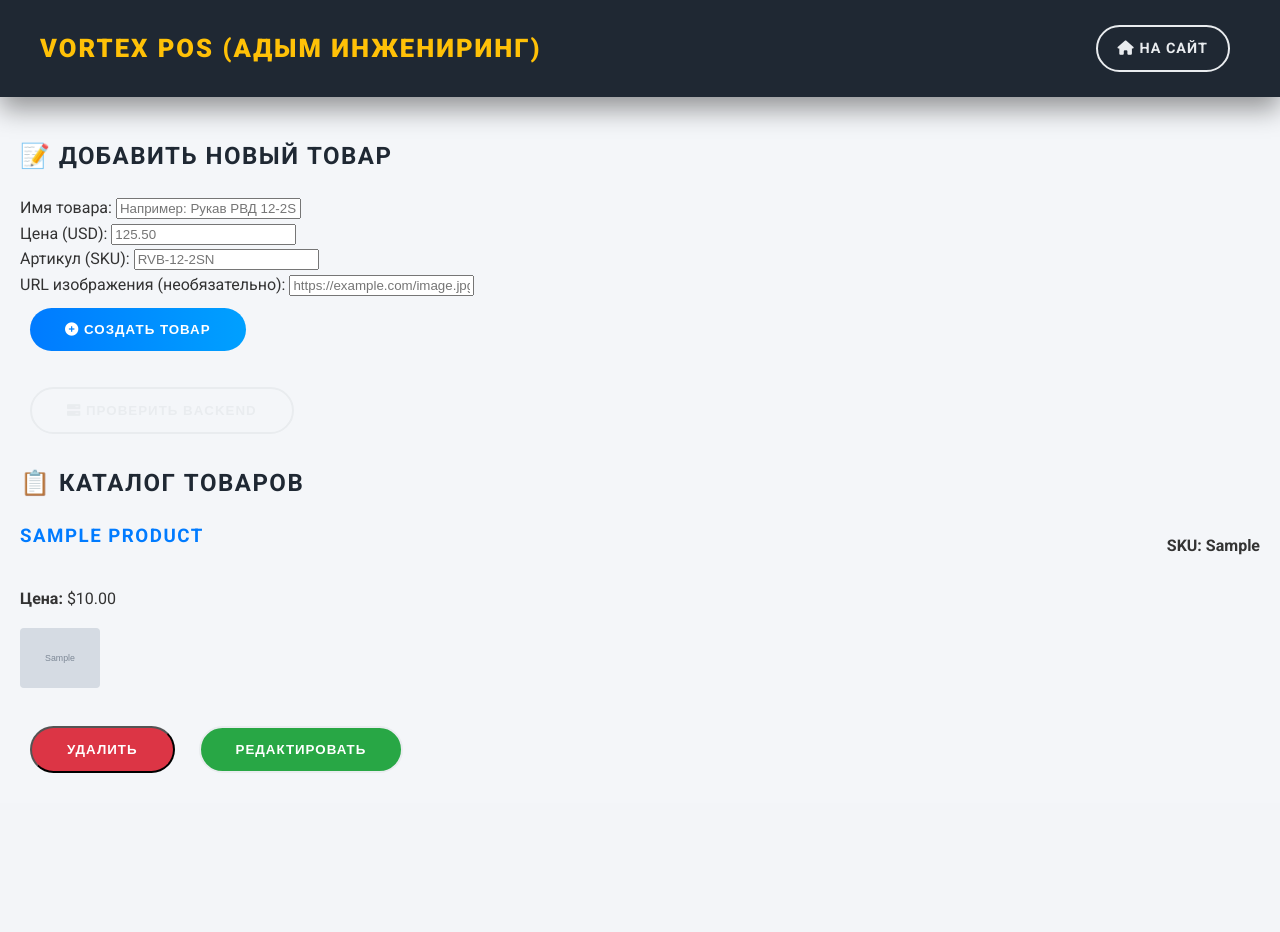
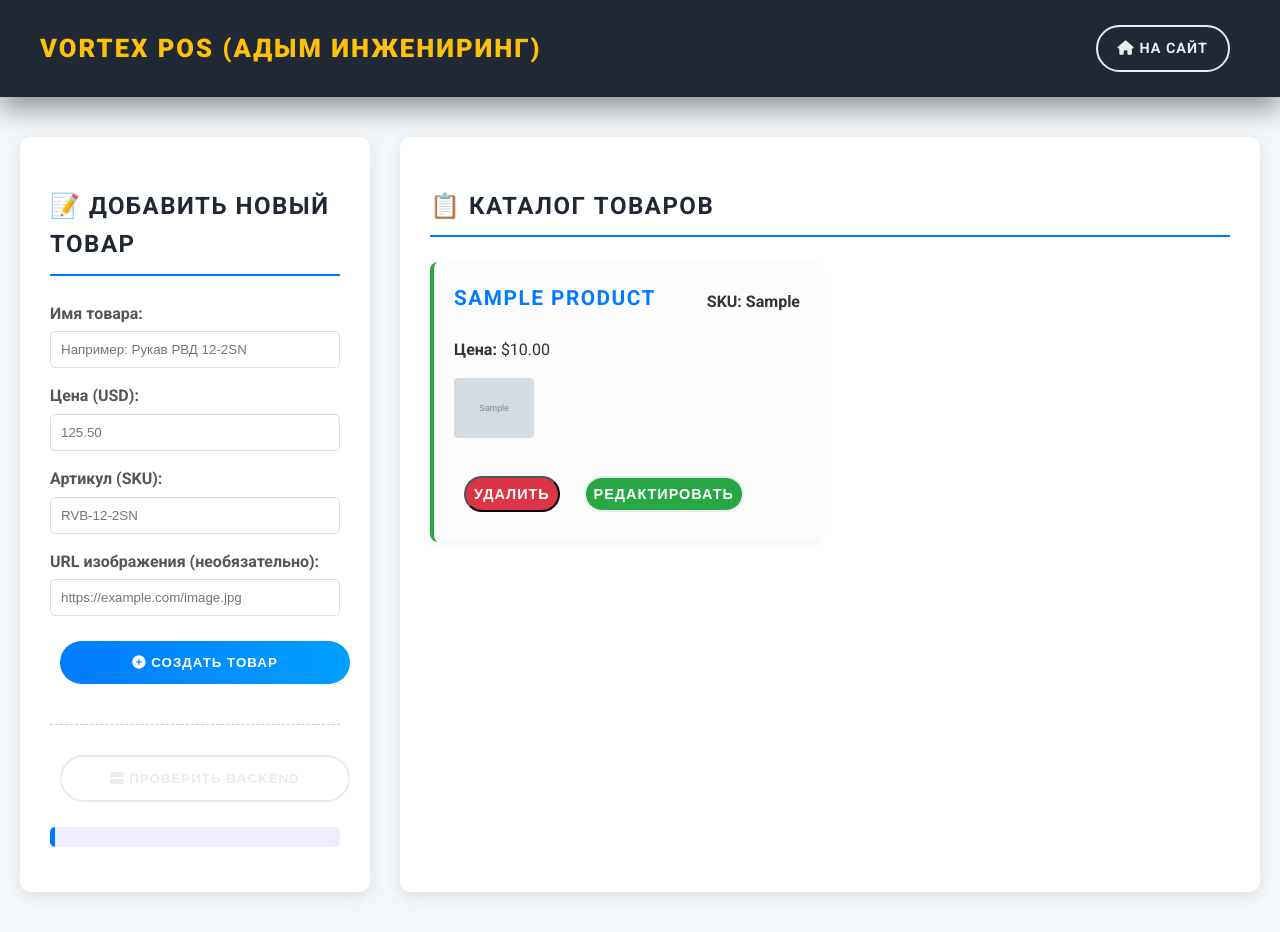
Before and after one commit to Oleg637-droid/lichnie-phoekti, a FastAPI app: page /pos in a window 1280 px wide. Before the commit the page ends 773 px from the top, so only its background shows below. Run offline with FastAPI, Linux system fonts and the light colour scheme; tables that the repository leaves empty hold one stand-in row (values such as "Sample post"); grey boxes marked "Sample" are stand-in pictures.

Commit message:
Update style.css

```diff
--- a/frontend/static/style.css
+++ b/frontend/static/style.css
@@ -396,3 +396,198 @@ h1, h2, h3 {
     margin-top: 15px;
     width: 100%;
 }
+/* --- СТИЛИ POS-ТЕРМИНАЛА (Новый дизайн) --- */
+
+.pos-body {
+    background-color: #f4f7f9; /* Светло-серый фон */
+}
+
+.pos-main {
+    max-width: 1400px;
+    padding: 20px;
+    margin: 20px auto;
+}
+
+.pos-grid-container {
+    display: grid;
+    grid-template-columns: 350px 1fr; /* Левая колонка для формы, правая для списка */
+    gap: 30px;
+}
+
+.pos-panel {
+    background: #fff;
+    padding: 30px;
+    border-radius: 10px;
+    box-shadow: 0 4px 15px rgba(0, 0, 0, 0.1);
+}
+
+.panel-title {
+    color: var(--dark-bg);
+    border-bottom: 2px solid var(--primary-color);
+    padding-bottom: 10px;
+    margin-bottom: 25px;
+}
+
+/* Формы */
+.pos-form .form-group {
+    margin-bottom: 15px;
+}
+
+.pos-form label {
+    display: block;
+    font-weight: 600;
+    margin-bottom: 5px;
+    color: #555;
+}
+
+.pos-form input {
+    width: 100%;
+    padding: 10px;
+    border: 1px solid #ddd;
+    border-radius: 5px;
+    box-sizing: border-box;
+    transition: border-color 0.3s;
+}
+
+.pos-form input:focus {
+    border-color: var(--primary-color);
+    outline: none;
+    box-shadow: 0 0 0 3px rgba(0, 123, 255, 0.25);
+}
+
+.full-width {
+    width: 100%;
+    margin-top: 10px;
+}
+
+.api-status-box {
+    margin-top: 30px;
+    padding-top: 20px;
+    border-top: 1px dashed #ccc;
+}
+
+#api-status {
+    padding: 10px;
+    background: #eef;
+    border-left: 5px solid var(--primary-color);
+    margin-top: 15px;
+    border-radius: 5px;
+    font-size: 0.9em;
+}
+
+/* Список товаров (правая колонка) */
+.product-list-grid {
+    display: grid;
+    grid-template-columns: repeat(auto-fill, minmax(300px, 1fr));
+    gap: 20px;
+}
+
+.product-card {
+    background: #fcfcfc;
+    padding: 20px;
+    border-radius: 8px;
+    box-shadow: 0 2px 10px rgba(0, 0, 0, 0.05);
+    border-left: 4px solid var(--secondary-color);
+    transition: transform 0.2s, box-shadow 0.2s;
+}
+
+.product-card:hover {
+    transform: translateY(-3px);
+    box-shadow: 0 6px 15px rgba(0, 0, 0, 0.1);
+}
+
+.product-card h3 {
+    font-size: 1.3em;
+    color: var(--dark-bg);
+    margin-bottom: 5px;
+}
+
+.product-card strong {
+    color: #333;
+}
+
+.product-card .sku {
+    font-size: 0.9em;
+    color: #777;
+    margin-bottom: 10px;
+}
+
+.product-card img {
+    width: 100%;
+    max-height: 150px;
+    object-fit: cover;
+    border-radius: 5px;
+    margin-bottom: 15px;
+}
+
+.product-card .actions {
+    display: flex;
+    gap: 10px;
+    margin-top: 15px;
+}
+
+.product-card .delete-btn,
+.product-card .edit-btn {
+    flex-grow: 1;
+    font-size: 0.9em;
+    padding: 8px;
+}
+
+
+/* --- СТИЛИ МОДАЛЬНОГО ОКНА (сохранены из предыдущего шага) --- */
+/* (Убедитесь, что стили .modal, .modal-content, .close-btn и анимации есть в вашем файле style.css) */
+/* Если их нет, добавьте также этот блок: */
+
+.modal {
+    display: none;
+    position: fixed;
+    z-index: 2000;
+    left: 0;
+    top: 0;
+    width: 100%;
+    height: 100%;
+    overflow: auto;
+    background-color: rgba(0,0,0,0.8);
+    backdrop-filter: blur(8px);
+    transition: opacity 0.3s;
+}
+
+.modal-content {
+    background-color: #ffffff;
+    margin: 5% auto;
+    padding: 30px;
+    border-radius: 12px;
+    width: 90%;
+    max-width: 600px; /* Сделаем его чуть меньше для редактирования */
+    box-shadow: 0 10px 30px rgba(0, 0, 0, 0.5);
+    position: relative;
+    animation: slideUp 0.3s ease-out;
+}
+
+@keyframes slideUp {
+    from {
+        opacity: 0;
+        transform: translateY(50px);
+    }
+    to {
+        opacity: 1;
+        transform: translateY(0);
+    }
+}
+
+.close-btn {
+    color: #aaa;
+    float: right;
+    font-size: 32px;
+    font-weight: bold;
+    transition: color 0.3s, transform 0.2s;
+}
+
+.close-btn:hover,
+.close-btn:focus {
+    color: var(--primary-color);
+    transform: scale(1.1);
+    text-decoration: none;
+    cursor: pointer;
+}
+/* Конец блока, который нужно проверить/добавить */
```
